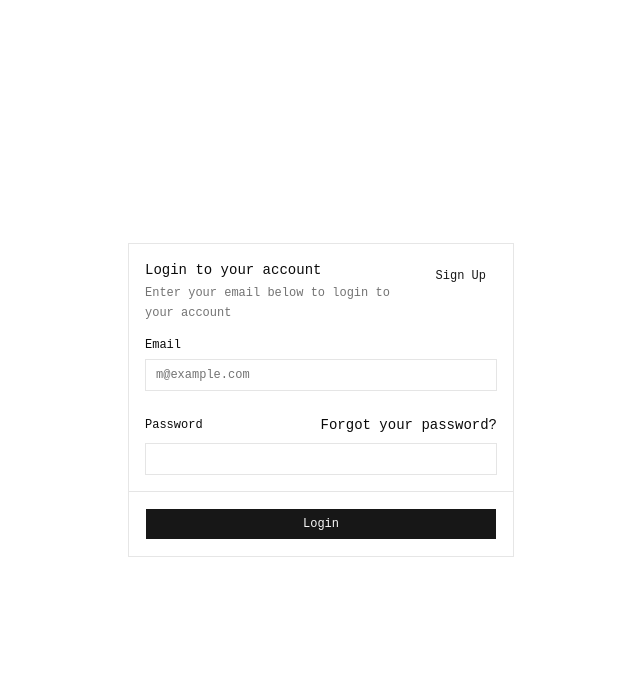
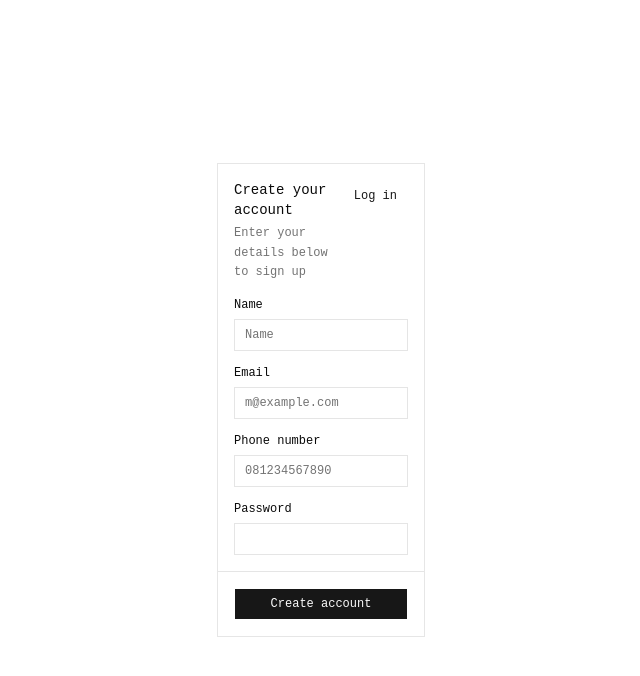
Before and after one commit to zhafir1321/daily-dashboard, a React (Vite) app in the folder frontend/: page / in a window 1280 px wide. Both pictures are taken after a click on the button "Sign Up". Shown: the top 676 px of the page, without its empty margins (319-959 px from the left). Built offline with nearby package versions, Linux system fonts and the light colour scheme.

Commit message:
Implement registration functionality with RegisterView component; enhance LoginCard for screen switching

```diff
--- a/frontend/src/App.tsx
+++ b/frontend/src/App.tsx
@@ -1,9 +1,11 @@
 import { useState } from 'react'
 import { LoginCard } from './components/LoginCard'
 import { TodosView } from './components/TodosView'
+import { RegisterView } from './components/RegisterView'
 
 function App() {
   const [token, setToken] = useState<string | null>(() => localStorage.getItem("token"))
+  const [authScreen, setAuthScreen] = useState<'login' | 'register'>('login')
 
 
 
@@ -17,7 +19,15 @@ function App() {
             }} />
           </div>
         ) : (
-          <LoginCard onLoginSuccess={setToken} />
+          <div>
+            {authScreen === 'login' ? (
+              <LoginCard onLoginSuccess={(token) => {
+                setToken(token)
+              }} onSwitchToRegister={() => setAuthScreen('register')} />
+            ) : (
+              <RegisterView onSwitchToLogin={() => setAuthScreen('login')} />
+            )}
+          </div>
         )}
       </div>
     </>
--- a/frontend/src/api/auth.ts
+++ b/frontend/src/api/auth.ts
@@ -1,7 +1,7 @@
+import type { RegisterReq } from "@/components/RegisterView";
 import { apiFetcher } from "../lib/apiClient";
 
 export async function login(email: string, password: string): Promise<any> {
-  try {
   const response = await apiFetcher("/auth/login", {
     method: "POST",
     headers: {
@@ -10,7 +10,15 @@ export async function login(email: string, password: string): Promise<any> {
     body: JSON.stringify({ email, password }),
   });
   return response;
-  } catch (error) {
-    throw error;
 }
+
+export async function register(registerReq: RegisterReq): Promise<any> {
+  const response = await apiFetcher("/auth/register", {
+    method: "POST",
+    headers: {
+      "Content-Type": "application/json",
+    },
+    body: JSON.stringify(registerReq),
+  });
+  return response;
 }
--- a/frontend/src/components/LoginCard.tsx
+++ b/frontend/src/components/LoginCard.tsx
@@ -15,9 +15,10 @@ import { login } from "@/api/auth"
 
 type LoginCardProps = {
     onLoginSuccess?: (token: string) => void
+    onSwitchToRegister?: () => void
 }
 
-export function LoginCard({ onLoginSuccess }: LoginCardProps) {
+export function LoginCard({ onLoginSuccess, onSwitchToRegister }: LoginCardProps) {
     const [email, setEmail] = useState<string>("")
     const [password, setPassword] = useState<string>("")
 
@@ -51,7 +52,9 @@ export function LoginCard({ onLoginSuccess }: LoginCardProps) {
                     Enter your email below to login to your account
                 </CardDescription>
                 <CardAction>
-                    <Button variant="link">Sign Up</Button>
+                    <Button variant="link" onClick={onSwitchToRegister}>
+                        Sign Up
+                    </Button>
                 </CardAction>
             </CardHeader>
             <CardContent>
--- /dev/null
+++ b/frontend/src/components/RegisterView.tsx
@@ -0,0 +1,101 @@
+import { Button } from "@/components/ui/button"
+import {
+    Card,
+    CardAction,
+    CardContent,
+    CardDescription,
+    CardFooter,
+    CardHeader,
+    CardTitle,
+} from "@/components/ui/card"
+import { Label } from "@/components/ui/label"
+import { Input } from "@/components/ui/input"
+import { useState } from "react"
+import { register } from "@/api/auth"
+
+// LAYOUT ONLY. Wire up the logic yourself:
+// - state for each field (name, email, phone_number, password)
+// - value + onChange on each Input
+// - handleSubmit: preventDefault -> register(req) -> success flow
+// - "Log in" action -> switch back to login (onSwitchToLogin prop from App)
+
+export type RegisterReq = {
+    email: string
+    name: string
+    password: string
+    phone_number: string
+}
+
+type RegisterViewProps = {
+    onSwitchToLogin?: () => void
+}
+
+export function RegisterView({ onSwitchToLogin }: RegisterViewProps) {
+    const [name, setName] = useState("")
+    const [email, setEmail] = useState("")
+    const [phoneNumber, setPhoneNumber] = useState("")
+    const [password, setPassword] = useState("")
+
+    const handleSubmit = async (e: React.FormEvent<HTMLFormElement>) => {
+        e.preventDefault()
+        try {
+            const registerReq: RegisterReq = {
+                name,
+                email,
+                phone_number: phoneNumber,
+                password,
+            }
+            await register(registerReq)
+            onSwitchToLogin?.()
+
+        } catch (error) {
+            console.error(error)
+        }
+    }
+
+    return (
+        <Card className="w-full max-w-sm">
+            <CardHeader>
+                <CardTitle>Create your account</CardTitle>
+                <CardDescription>
+                    Enter your details below to sign up
+                </CardDescription>
+                <CardAction>
+                    {/* TODO: onClick={onSwitchToLogin} */}
+                    <Button variant="link" onClick={onSwitchToLogin}>Log in</Button>
+                </CardAction>
+            </CardHeader>
+
+            <CardContent>
+                {/* TODO: onSubmit={handleSubmit} */}
+                <form id="register-form" className="flex flex-col gap-4" onSubmit={handleSubmit}>
+                    <div className="grid gap-2">
+                        <Label htmlFor="name">Name</Label>
+                        <Input id="name" type="text" placeholder="Name" required value={name} onChange={(e) => setName(e.target.value)} />
+                    </div>
+
+                    <div className="grid gap-2">
+                        <Label htmlFor="email">Email</Label>
+                        <Input id="email" type="email" placeholder="m@example.com" required value={email} onChange={(e) => setEmail(e.target.value)} />
+                    </div>
+
+                    <div className="grid gap-2">
+                        <Label htmlFor="phone">Phone number</Label>
+                        <Input id="phone" type="tel" placeholder="081234567890" required value={phoneNumber} onChange={(e) => setPhoneNumber(e.target.value)} />
+                    </div>
+
+                    <div className="grid gap-2">
+                        <Label htmlFor="password">Password</Label>
+                        <Input id="password" type="password" required value={password} onChange={(e) => setPassword(e.target.value)} />
+                    </div>
+                </form>
+            </CardContent>
+
+            <CardFooter>
+                <Button type="submit" className="w-full" form="register-form">
+                    Create account
+                </Button>
+            </CardFooter>
+        </Card>
+    )
+}
```
Lines whose indentation alone changed are shown as unchanged.
